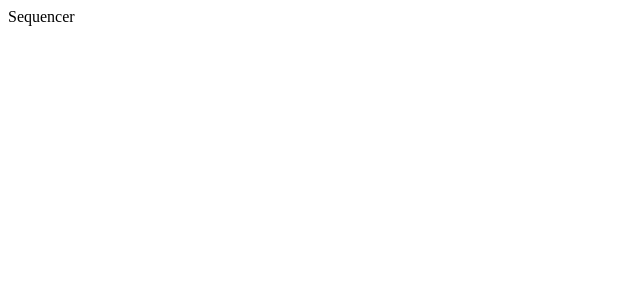
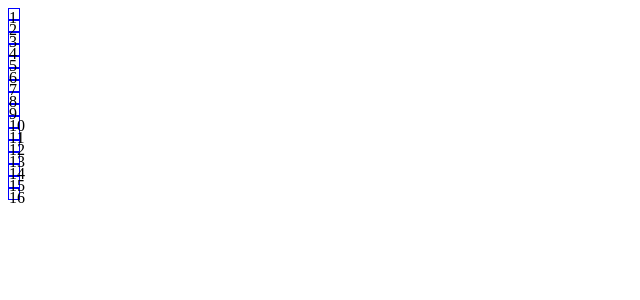
Before and after one commit to alex-js-ltd/drum-machine, a React (Create React App) app: page / in a window 1280 px wide. Shown: the top 300 px of the page, without its empty margins (0-640 px from the left). Built offline with nearby package versions, Linux system fonts and the light colour scheme.

Commit message:
update step state

```diff
--- a/src/App.tsx
+++ b/src/App.tsx
@@ -1,18 +1,43 @@
-import React, { useState } from 'react';
-import Sequencer from 'comps/seq';
+import { useState } from 'react';
 
-type State = { steps: number[]; currentStep: number; playing: boolean };
+type Step = { id: number; on: 1 | 0 };
+
+type State = { steps: Step[]; currentStep: number; playing: boolean };
 
 const App = () => {
   const [state, setState] = useState<State>({
-    steps: [0, 0, 0, 0, 0, 0, 0, 0, 0, 0, 0, 0, 0, 0, 0, 0],
+    steps: [
+      { id: 1, on: 0 },
+      { id: 2, on: 0 },
+      { id: 3, on: 0 },
+      { id: 4, on: 0 },
+      { id: 5, on: 0 },
+      { id: 6, on: 0 },
+      { id: 7, on: 0 },
+      { id: 8, on: 0 },
+      { id: 9, on: 0 },
+      { id: 10, on: 0 },
+      { id: 11, on: 0 },
+      { id: 12, on: 0 },
+      { id: 13, on: 0 },
+      { id: 14, on: 0 },
+      { id: 15, on: 0 },
+      { id: 16, on: 0 },
+    ],
     currentStep: 0,
     playing: false,
   });
 
   return (
     <div>
-      <Sequencer steps={state.steps} />
+      {state.steps.map(({ id, on }) => (
+        <div
+          key={id}
+          style={{ width: 10, height: 10, border: '1px solid blue' }}
+        >
+          {id}
+        </div>
+      ))}
     </div>
   );
 };
--- a/src/comps/seq.tsx
+++ /dev/null
@@ -1,7 +0,0 @@
-import React from 'react';
-
-const Sequencer = ({ steps }: any) => {
-  return <div>Sequencer</div>;
-};
-
-export default Sequencer;
```
